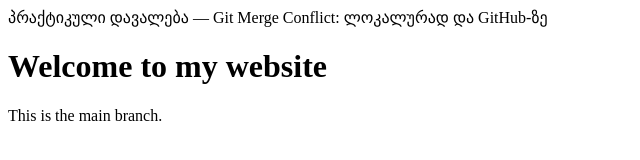
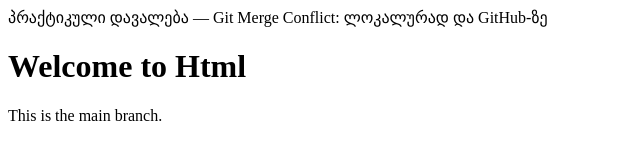
Before and after one commit to AleksandreBochorishvili/Git-Merge-Conflict, a plain HTML site: page index.html in a window 1280 px wide. Shown: the whole page, without its empty margins (0-640 px from the left). Drawn offline with Linux system fonts and the light colour scheme.

Commit message:
update header title in index.html to reflect correct content

```diff
--- a/index.html
+++ b/index.html
@@ -12,7 +12,7 @@
 <body>
     <header>პრაქტიკული დავალება — Git Merge Conflict: ლოკალურად და GitHub-ზე</header>
 
-<h1>Welcome to my website</h1>
+<h1>Welcome to Html</h1>
 
 <p>This is the main branch.</p>
 
```
